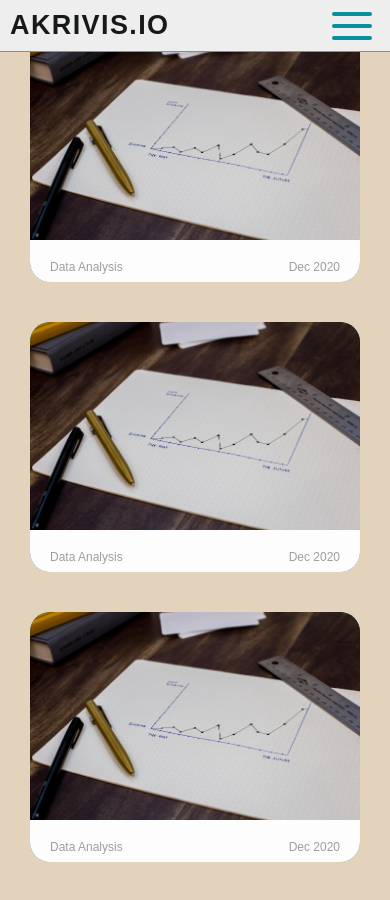
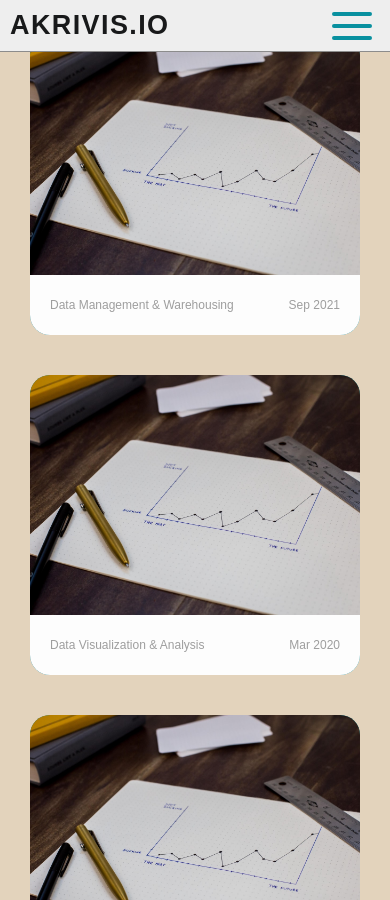
Before and after one commit to juliusyam/akrivis, a Jekyll site: the page built from index.markdown, in a window 390 px wide and 900 px high, scrolled down 7432 px. Built offline with Jekyll 4.4.1, drawn with Linux system fonts in a browser that asks for light colours; nearby versions of some CDN libraries; some web fonts are replaced; some of the changed text lies outside the part shown.

```diff
--- a/_includes/homepage.html
+++ b/_includes/homepage.html
@@ -108,7 +108,7 @@
 
 <section class="existing-project" id="existing-project">
     <h2>Recent Projects</h2>
-    <p>Akrivis.io does a range of data services. Lorem ipsum dolor sit amet consectetur adipisicing elit. Delectus pariatur vel impedit repellendus fugiat. Dicta sapiente sunt unde dolorum dolorem, labore modi architecto distinctio quisquam facilis quod explicabo eveniet consectetur.</p>
+    <h6>Akrivis.io does a range of data services. Lorem ipsum dolor sit amet consectetur adipisicing elit. Delectus pariatur vel impedit repellendus fugiat. Dicta sapiente sunt unde dolorum dolorem, labore modi architecto distinctio quisquam facilis quod explicabo eveniet consectetur.</h6>
     <a href="{{ site.baseurl }}/projects">
         <span id="recentProjects-toggle" class="link">
             <i class="fas fa-arrow-circle-right"></i>
@@ -118,58 +118,34 @@
     <div class="container">
         <div class="each-project">
             <img src="{{ site.baseurl }}/assets/img/project1.jpg" alt="">
-            <h3>Insert Title Here This is a Splendid Project</h3>
+            <h3>{{ page.project1-title }}</h3>
             <div class="description">
-                <p>Data Analysis</p>
-                <p>Dec 2020</p>
+                <p>{{ page.project1-type }}</p>
+                <p>{{ page.project1-date }}</p>
             </div>
         </div>
         <div class="each-project">
             <img src="{{ site.baseurl }}/assets/img/project1.jpg" alt="">
-            <h3>Insert Title Here This is a Splendid Project</h3>
+            <h3>{{ page.project2-title }}</h3>
             <div class="description">
-                <p>Data Analysis</p>
-                <p>Dec 2020</p>
+                <p>{{ page.project2-type }}</p>
+                <p>{{ page.project2-date }}</p>
             </div>
         </div>
         <div class="each-project">
             <img src="{{ site.baseurl }}/assets/img/project1.jpg" alt="">
-            <h3>Insert Title Here This is a Splendid Project</h3>
+            <h3>{{ page.project3-title }}</h3>
             <div class="description">
-                <p>Data Analysis</p>
-                <p>Dec 2020</p>
+                <p>{{ page.project3-type }}</p>
+                <p>{{ page.project3-date }}</p>
             </div>
         </div>
         <div class="each-project">
             <img src="{{ site.baseurl }}/assets/img/project1.jpg" alt="">
-            <h3>Insert Title Here This is a Splendid Project</h3>
+            <h3>{{ page.project4-title }}</h3>
             <div class="description">
-                <p>Data Analysis</p>
-                <p>Dec 2020</p>
-            </div>
-        </div>
-        <div class="each-project">
-            <img src="{{ site.baseurl }}/assets/img/project1.jpg" alt="">
-            <h3>Insert Title Here This is a Splendid Project</h3>
-            <div class="description">
-                <p>Data Analysis</p>
-                <p>Dec 2020</p>
-            </div>
-        </div>
-        <div class="each-project">
-            <img src="{{ site.baseurl }}/assets/img/project1.jpg" alt="">
-            <h3>Insert Title Here This is a Splendid Project</h3>
-            <div class="description">
-                <p>Data Analysis</p>
-                <p>Dec 2020</p>
-            </div>
-        </div>
-        <div class="each-project">
-            <img src="{{ site.baseurl }}/assets/img/project1.jpg" alt="">
-            <h3>Insert Title Here This is a Splendid Project</h3>
-            <div class="description">
-                <p>Data Analysis</p>
-                <p>Dec 2020</p>
+                <p>{{ page.project4-type }}</p>
+                <p>{{ page.project4-date }}</p>
             </div>
         </div>
     </div>
--- a/assets/css/style.css
+++ b/assets/css/style.css
@@ -1319,11 +1319,13 @@ section.service h2 {
 }
 
 section.service h6 {
+  margin: 0 auto;
   margin-top: 10px;
   text-align: center;
   color: #9e9e9e;
   font-weight: 400;
   font-size: 16px;
+  max-width: 60em;
 }
 
 section.service section.content-and-images {
@@ -1414,10 +1416,14 @@ section.existing-project h2 {
   font-size: 3vw;
 }
 
-section.existing-project p {
+section.existing-project h6 {
+  margin: 0 auto;
+  margin-top: 10px;
+  text-align: center;
+  color: #9e9e9e;
+  font-weight: 400;
+  font-size: 16px;
   max-width: 60em;
-  text-align: center;
-  margin: 10px;
 }
 
 section.existing-project .link:after {
@@ -1483,6 +1489,9 @@ section.existing-project div.container .each-project img {
   -ms-flex-preferred-size: 80%;
       flex-basis: 80%;
   width: 100%;
+  height: 350px;
+  -o-object-fit: cover;
+     object-fit: cover;
   -webkit-transition: 0.3s all linear;
   transition: 0.3s all linear;
 }
@@ -1516,16 +1525,28 @@ section.existing-project div.container .each-project .description {
   -webkit-box-pack: justify;
       -ms-flex-pack: justify;
           justify-content: space-between;
+  -webkit-box-align: center;
+      -ms-flex-align: center;
+          align-items: center;
+  height: 50px;
   background: #fdfdfd;
-  padding: 20px;
+  padding: 0 20px;
   z-index: 10;
 }
 
 section.existing-project div.container .each-project .description p {
   margin: 0;
-  margin-bottom: 20px;
   font-size: 12px;
   color: #9e9e9e;
+}
+
+section.existing-project div.container .each-project .description p:first-child {
+  text-align: left;
+}
+
+section.existing-project div.container .each-project .description p:last-child {
+  text-align: right;
+  min-width: 60px;
 }
 
 @media (max-width: 1250px) {
@@ -1533,6 +1554,9 @@ section.existing-project div.container .each-project .description p {
     max-width: 400px;
     height: 300px;
   }
+  section.existing-project div.container .each-project img {
+    height: 250px;
+  }
 }
 
 @media (max-width: 600px) {
@@ -1541,9 +1565,6 @@ section.existing-project div.container .each-project .description p {
   }
   section.existing-project h2 {
     font-size: 35px;
-  }
-  section.existing-project div.container div.each-project {
-    height: 250px;
   }
   section.existing-project div.container div.each-project .description p {
     margin-bottom: 0;
@@ -2229,19 +2250,48 @@ section.footer p {
   width: 100%;
 }
 
+@media (max-width: 1050px) {
+  .highlight {
+    padding: 5px;
+  }
+}
+
 .highlight pre {
   width: 100%;
   margin: 20px;
 }
 
-code {
+@media (max-width: 1050px) {
+  .highlight pre {
+    margin: 0;
+  }
+}
+
+.gutter {
+  font-size: 12px;
+}
+
+@media (max-width: 1050px) {
+  .gutter {
+    display: none;
+  }
+}
+
+.code {
   border-radius: 3px;
   padding: 2px;
 }
 
-code pre {
+.code pre {
   margin: 0 !important;
   width: auto !important;
+  font-size: 12px;
+}
+
+@media (max-width: 1050px) {
+  .code pre {
+    font-size: 9px !important;
+  }
 }
 
 pre, pre.prettyprint {
--- a/assets/js/script.js
+++ b/assets/js/script.js
@@ -149,21 +149,6 @@ $(window).scroll(function(){
     }
 })
 
-$('button#project1').click(function(){
-    $('.individual-project').empty();
-    $('.individual-project').load('/akrivis/projects/project1');
-});
-
-$('button#project2').click(function(){
-    $('.individual-project').empty();
-    loadProject2JSON();
-});
-
-$('button#project3').click(function(){
-    $('.individual-project').empty();
-    $('.individual-project').load('/akrivis/projects/project3');
-});
-
 $(document).ready(function(){
 
 
@@ -224,6 +209,21 @@ $(document).ready(function(){
 
 });
 
+$('button#project1').click(function(){
+    $('.individual-project').empty();
+    $('.individual-project').load('/akrivis/projects/project1');
+});
+
+$('button#project2').click(function(){
+    $('.individual-project').empty();
+    loadProject2JSON();
+});
+
+$('button#project3').click(function(){
+    $('.individual-project').empty();
+    $('.individual-project').load('/akrivis/projects/project3');
+});
+
 function loadProject2JSON() {
     $.ajax({
         type: 'GET',
--- a/index.markdown
+++ b/index.markdown
@@ -30,13 +30,30 @@ service5-des: Lorem ipsum dolor sit, amet consectetur adipisicing elit. Dolorum
 
 service6-title: Machine learning for correlation and pattern matching
 service6-des: Lorem ipsum dolor sit, amet consectetur adipisicing elit. Omnis ipsum nostrum aperiam doloremque inventore atque quis rerum labore.
+
+# Project Section
+project1-title: Insert Title Here This is a Splendid Project
+project1-type: Data Cleaning & Transformation
+project1-date: Dec 2020
+
+project2-title: Insert Title Here Also Decent Project Innit
+project2-type: Data Management & Warehousing
+project2-date: Sep 2021
+
+project3-title: Analysis of School Performance
+project3-type: Data Visualization & Analysis
+project3-date: Mar 2020
+
+project4-title: Yolo Am I Right Lorem Ipsum This Already
+project4-type: Machine Learning for Correlation & Pattern Matching
+project4-date: Nov 2019
 ---
 
 <!-- This signifies what layouts are included. DONT TOUCH THIS, I will prepare this. -->
 {% include homepage.html %}
 
 <script>
-    // $(window).ready(function(){
+    $(window).ready(function(){
 
     // These are the only two lines need changing. First bracket states where you intend the paragraph to be situated, second bracket states where the paragraph is located at.
 
@@ -49,5 +66,5 @@ service6-des: Lorem ipsum dolor sit, amet consectetur adipisicing elit. Omnis ip
 
     // $('.des-content').empty();
     // $('.des-content').load('/akrivis/paragraphs/about');
-// });
+    });
 </script>
```
Also changed, not shown: assets/css/style.scss (+53 -9 lines), paragraphs/project1.markdown (added, +7 -0 lines), projects/project1.html (+13 -4 lines), 1 other file.
